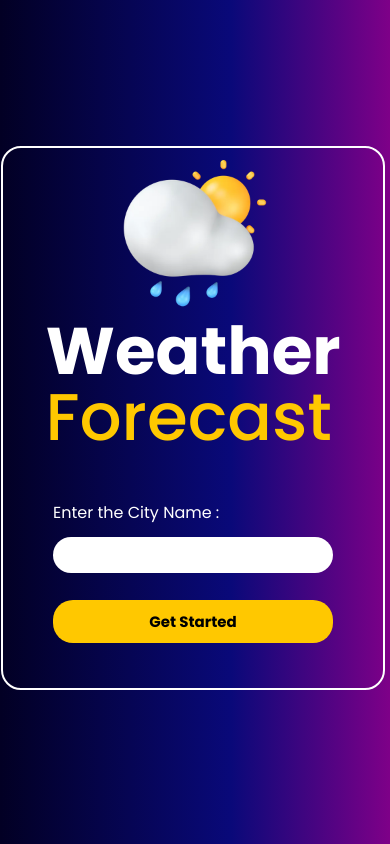
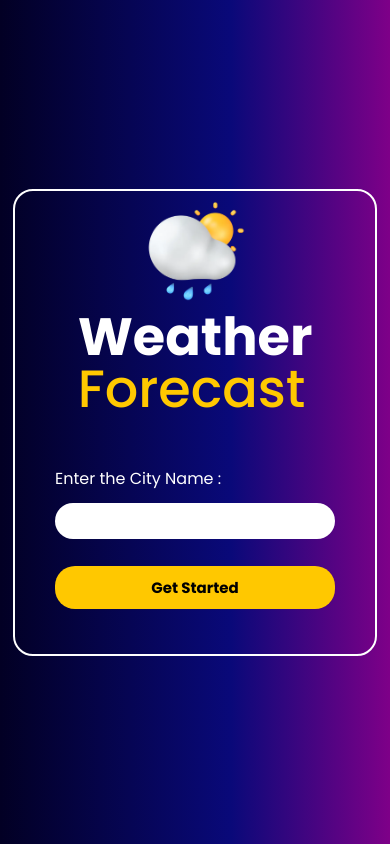
Before and after one commit to adityaguptareal/Test, a plain HTML site: page index.html in a window 390 px wide. Drawn offline with Linux system fonts and the light colour scheme; a web font is replaced by a local one.

Commit message:
Initial Commit

```diff
--- a/index.html
+++ b/index.html
@@ -5,6 +5,7 @@
     <meta charset="UTF-8">
     <meta name="viewport" content="width=device-width, initial-scale=1.0">
     <link rel="stylesheet" href="style.css">
+    <link rel="stylesheet" href="mediaquery.css">
     <script src="https://cdnjs.cloudflare.com/ajax/libs/font-awesome/6.6.0/js/all.min.js"
         integrity="sha512-6sSYJqDreZRZGkJ3b+YfdhB3MzmuP9R7X1QZ6g5aIXhRvR1Y/N/P47jmnkENm7YL3oqsmI6AK+V6AD99uWDnIw=="
         crossorigin="anonymous" referrerpolicy="no-referrer"></script>
--- /dev/null
+++ b/mediaquery.css
@@ -0,0 +1,19 @@
+@media screen and (max-width:430px){
+    .logo {
+        width: 200px;
+    }
+    .cta-weather {
+        color: #ffc800;
+        font-size: 35px;
+        line-height: 1;
+    }
+}
+
+@media screen and (max-width:325px) {
+    .cardSection {
+        display: flex;
+        justify-content: space-between;
+        gap: 10px;
+        align-items: center;
+    }
+}
--- a/style.css
+++ b/style.css
@@ -6,24 +6,25 @@
 
 }
 body{
-    background: rgb(2, 0, 36);
     background: linear-gradient(
       90deg,
       rgba(2, 0, 36, 1) 0%,
       rgba(9, 9, 121, 1) 59%,
       rgba(126, 0, 136, 1) 100%
     );
-    width: 99vw;
-    height: 99vh;
+    width: 100vw;
+    height: 100vh;
     overflow-x: hidden;
+    background-repeat:no-repeat;
+    background-size: cover;
 }
 main {
     display: flex;
     flex-direction: column;
     justify-content: center;
     align-items: center;
-    width: 99vw;
-    height: 99vh;
+    width: 100%;
+    height: 100%;
 }
 .container {
     display: flex;
```
